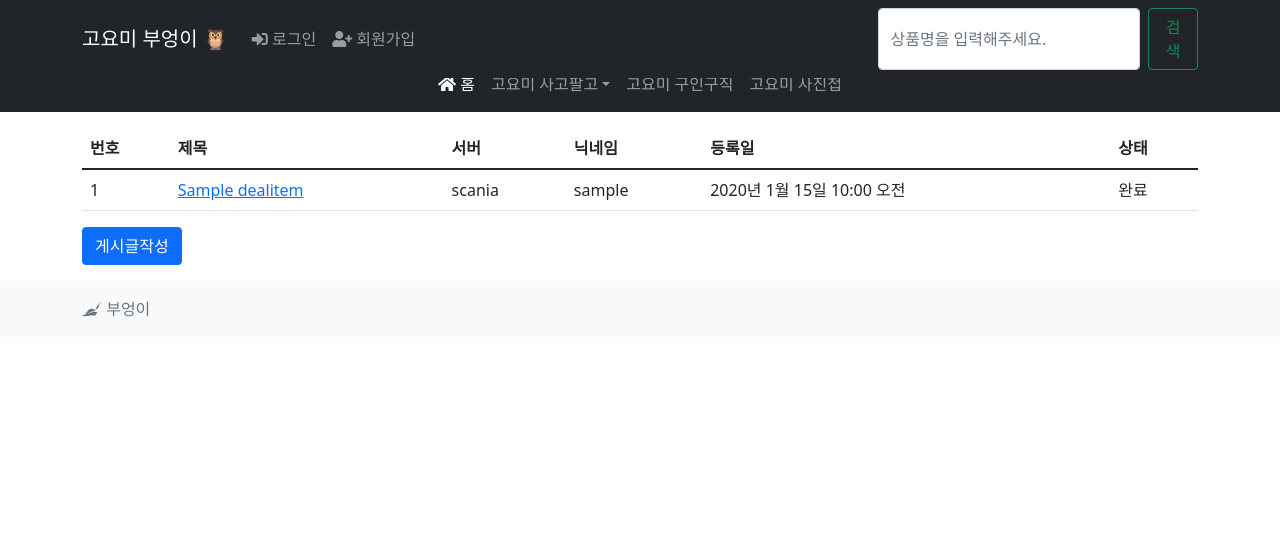
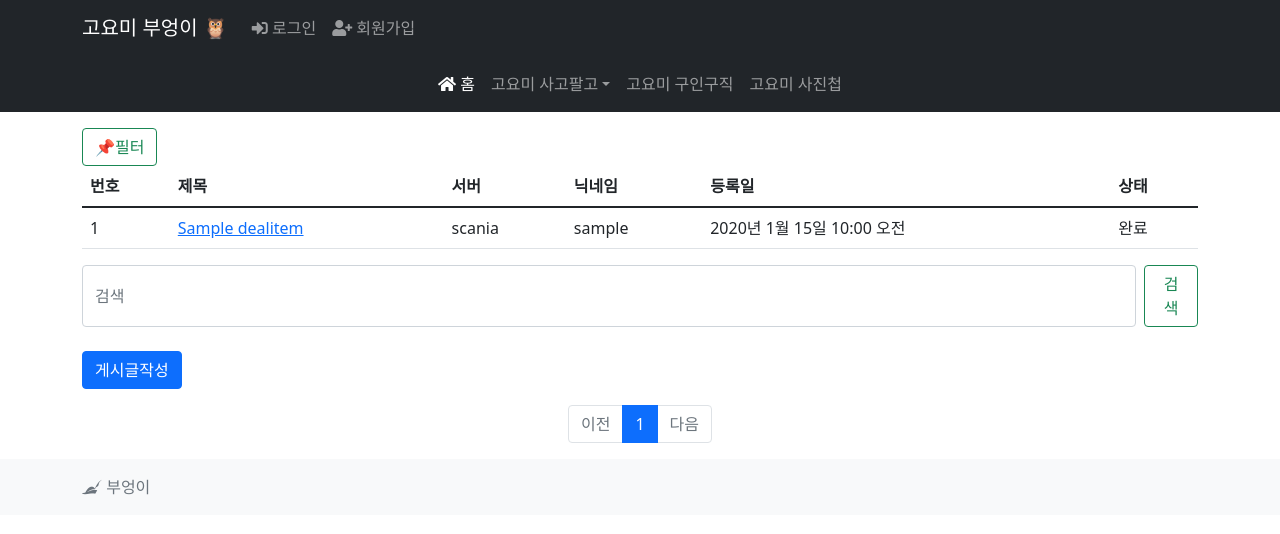
Before and after one commit to seuljaa/lllolll, a Django app: page /deal/deal_list/ in a window 1280 px wide. Shown: the top 534 px of the page. Run offline with Django 4.2, Linux system fonts and the light colour scheme; tables that the repository leaves empty hold one stand-in row (values such as "Sample post"); some libraries are stand-ins or nearby versions.

Commit message:
디테일

```diff
--- a/config/templates/deal/deal_items_list.html
+++ b/config/templates/deal/deal_items_list.html
@@ -1,7 +1,17 @@
 {% extends "layout.html" %}
 {% load django_bootstrap5 %}
 {%block content %}
+
 <div class="container my-3">
+    <button id="ss" class="btn btn-md collapsed btn-outline-success" type="button" data-bs-toggle="collapse"
+            data-bs-target="#demo">
+        📌필터
+    </button>
+    <div class="collapse" id="demo">
+        <div class="card card-body">
+            내용
+        </div>
+    </div>
     <table class="table table-hover t-text-center t-align-middle">
         <thead>
         <tr class="thead-dark">
@@ -19,7 +29,7 @@
         <tr>
             <td>{{ post.id }}</td>
             <td>
-                <a href="#" class="t-no-underline t-text-indigo-400">{{ post.subject }}</a>
+                <a href="{% url 'deal:deal_detail' post.id %}" class="t-no-underline t-text-indigo-400">{{ post.subject }}</a>
             </td>
             <td>{{ post.server }}</td>
             <td>{{ post.user.username }}</td>
@@ -38,6 +48,71 @@
         {% endif %}
         </tbody>
     </table>
+    <form class="d-flex" id="searchForm" method="get" action="{% url 'deal:deal_list' %}">
+        <input type="hidden" id="search_keyword" name="search_keyword"
+               value="{{ search_keyword|default_if_none:'' }}">
+        <input type="hidden" id="page" name="page" value="{{ page }}">
+        <input class="form-control me-2 t-w-6/12 center" type="search" name="search_keyword" placeholder="검색"
+               aria-label="Search" value="{{request.GET.search_keyword}}">
+        <button class="btn btn-outline-success t-whitespace-nowrap" type="submit">검색</button>
+    </form>
+    <br>
     <a class="btn btn-primary" href="{% url 'deal:post_Armor' %}">게시글작성</a>
 </div>
+<ul class="pagination justify-content-center t-mt-12">
+    <!-- 이전페이지 -->
+    {% if deal_items.has_previous %}
+    <li class="page-item">
+        <a class="page-link" data-page="{{ deal_items.previous_page_number }}" href="#">이전</a>
+    </li>
+    {% else %}
+    <li class="page-item disabled">
+        <a class="page-link" tabindex="-1" aria-disabled="true" href="#">이전</a>
+    </li>
+    {% endif %}
+    <!-- 페이지리스트 -->
+    {% for page_number in deal_items.paginator.page_range %}
+    {% if deal_items.number|add:-5 <= page_number <= deal_items.number|add:5 %}
+    {% if page_number == deal_items.number %}
+    <li class="page-item active" aria-current="page">
+        <a class="page-link" data-page="{{ page_number }}" href="#">{{ page_number }}</a>
+    </li>
+    {% else %}
+    <li class="page-item">
+        <a class="page-link" data-page="{{ page_number }}" href="#">{{ page_number }}</a>
+    </li>
+    {% endif %}
+    {% endif %}
+    {% endfor %}
+    <!-- 다음페이지 -->
+    {% if deal_items.has_next %}
+    <li class="page-item">
+        <a class="page-link" data-page="{{ deal_items.next_page_number }}" href="#">다음</a>
+    </li>
+    {% else %}
+    <li class="page-item disabled">
+        <a class="page-link" tabindex="-1" aria-disabled="true" href="#">다음</a>
+    </li>
+    {% endif %}
+</ul>
 {%endblock%}
+
+<section class="t-flex-1 t-py-[20px] t-flex t-flex-col">
+    {% block script %}
+    <script type='text/javascript'>
+$(document).ready(function(){
+    $(".page-link").on('click', function() {
+        $("#page").val($(this).data("page"));
+        $("#searchForm").submit();
+    });
+
+    $("#btn_search").on('click', function() {
+        $("#search_keyword").val($(".search_keyword").val());
+        $("#page").val(1);  // 검색버튼을 클릭할 경우 1페이지부터 조회한다.
+        $("#searchForm").submit();
+    });
+});
+
+    </script>
+    {% endblock %}
+</section>
--- a/config/templates/layout.html
+++ b/config/templates/layout.html
@@ -56,14 +56,7 @@
                     </li>
                     {% endif %}
                 </ul>
-                <form class="d-flex" id="searchForm" method="get" action="{% url 'main' %}">
-                    <input type="hidden" id="search_keyword" name="search_keyword"
-                           value="{{ search_keyword|default_if_none:'' }}">
-                    <input type="hidden" id="page" name="page" value="{{ page }}">
-                    <input class="form-control me-2" type="search" name="search_keyword" placeholder="상품명을 입력해주세요."
-                           aria-label="Search" value="{{request.GET.search_keyword}}">
-                    <button class="btn btn-outline-success t-whitespace-nowrap" type="submit">검색</button>
-                </form>
+
             </div>
         </div>
     </nav>
--- a/deal/urls.py
+++ b/deal/urls.py
@@ -7,4 +7,5 @@ urlpatterns = [
     path('deal_list/', views.deal_list, name='deal_list'),
     path('post_Armor/', views.post_Armor, name='post_Armor'),
     path('deal_list/', views.deal_list, name='deal_list'),
+    path('deal_detail/<int:deal_id>/', views.deal_detail, name='deal_detail')
 ]
--- a/deal/views.py
+++ b/deal/views.py
@@ -1,18 +1,34 @@
+from django.db.models import Q
 from django.shortcuts import render, redirect
 from django.http import HttpResponse
 from django.core.paginator import Paginator
 from .models import DealItems
 from .forms import PostForm
 
+
 # Create your views here.
 
 def main(request):
     return render(request, 'main.html')
 
+
 def deal_list(request):
+    page = request.GET.get('page', '1')
+    search_keyword = request.GET.get('search_keyword', '')
+
     deal_items = DealItems.objects.order_by('-create_date')
-    context = {'deal_items': deal_items}
+
+    if search_keyword:
+        deal_items = deal_items.filter(
+            Q(subject__icontains=search_keyword)
+        ).distinct()
+
+    paginator = Paginator(deal_items, 10)
+    page_obj = paginator.get_page(page)
+
+    context = {'deal_items': page_obj, 'page': page, 'search_keyword': search_keyword}
     return render(request, 'deal/deal_items_list.html', context)
+
 
 def post_Armor(request):
     if request.method == 'POST':
@@ -32,6 +48,10 @@ def post_Armor(request):
             post.sale_buy = request.POST.get('sale_buy')
             post.save()
             return redirect('main')
-    else :
+    else:
         form = PostForm()
-    return render(request, 'deal/deal_item_post.html', {'form':form} )
+    return render(request, 'deal/deal_item_post.html', {'form': form})
+
+def deal_detail(request, deal_id):
+    detail = DealItems.objects.get(pk=deal_id)
+    return render(request, 'deal/deal_items_detail.html', {'detail':detail})
```
Also changed, not shown: base/static/common.css (+48 -0 lines), config/templates/deal/deal_items_detail.html (+7 -0 lines).
